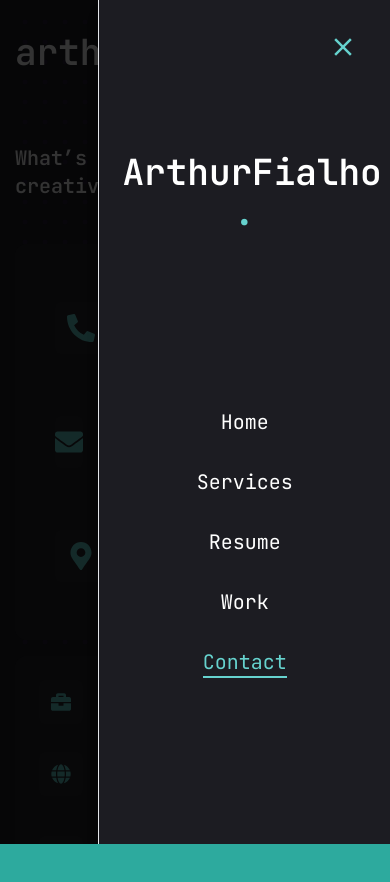
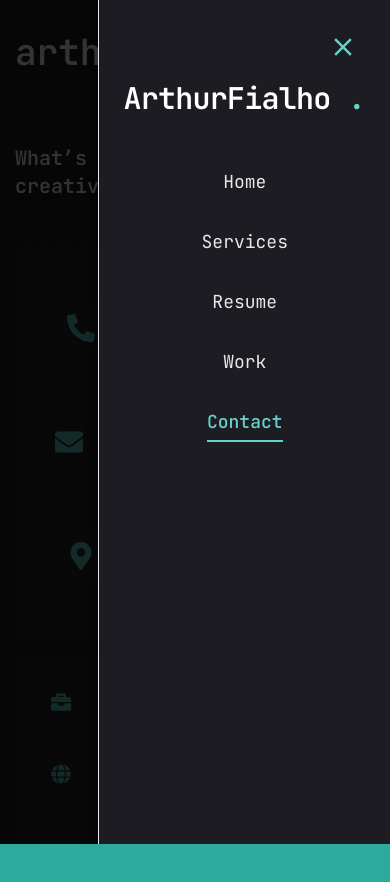
Before and after one commit to ArthurFialho/portfolio, a Next.js app: page /contact in a window 390 px wide. Both pictures are taken after a click on the button 359 px from the left and 52 px from the top of the page. Shown: the top 882 px of the page. Built offline with nearby package versions, Linux system fonts and the light colour scheme.

Commit message:
fix: corrije path de mobile e remove feature de preventDefault no evento secundário do componente BallPit

```diff
--- a/app/contact/page.jsx
+++ b/app/contact/page.jsx
@@ -117,10 +117,7 @@ const Contact = () => {
           baseColor="#271E37"
           activeColor="#66D2CE"
           proximity={120}
-          shockRadius={250}
-          shockStrength={5}
-          resistance={750}
-          returnDuration={1.5}
+          interactive={false}
         />
       </div>
       <section className="min-h-[80vh] flex flex-col justify-center py-12 xl:py-16 relative z-10 mt-24">
--- a/components/MobileNav.jsx
+++ b/components/MobileNav.jsx
@@ -1,7 +1,7 @@
 "use client";
 
 import { useEffect, useState } from "react";
-import { Sheet, SheetContent, SheetTrigger } from "@/components/ui/sheet";
+import { Sheet, SheetContent, SheetTitle, SheetTrigger } from "@/components/ui/sheet";
 import { usePathname } from "next/navigation";
 import Link from "next/link";
 
@@ -43,31 +43,32 @@ const MobileNav = () => {
       <SheetTrigger className="flex justify-center items-center">
         <CiMenuFries className="text-[32px] text-accent" />
       </SheetTrigger>
-      <SheetContent className="flex flex-col">
+      <SheetContent className="flex flex-col pt-20">
+        <SheetTitle className="sr-only">Navigation menu</SheetTitle>
         {/* logo */}
-        <div className="mt-32 mb-40 text-center text-2xl">
-          <Link href="./">
-            <h1 className="text-4xl font-semibold">
+        <div className="mb-8 text-center">
+          <Link href="./" onClick={() => setOpen(false)}>
+            <h1 className="text-3xl font-semibold tracking-tight">
               ArthurFialho <span className="text-accent">.</span>
             </h1>
           </Link>
         </div>
         {/* nav */}
-        <nav className="flex flex-col justify-center items-center gap-8">
-          {links.map((link, index) => {
-            return (
+        <nav className="flex flex-col justify-center items-center gap-6">
+          {links.map((link, index) => (
             <Link
               href={link.path}
               key={index}
+              onClick={() => setOpen(false)}
               className={`${
-                  link.path === pathname &&
-                  "text-accent border-b-2 border-accent"
-                } text-xl capitalize hover:text-accent transition-all`}
+                link.path === pathname
+                  ? "text-accent border-b-2 border-accent font-medium"
+                  : "text-white/90 hover:text-accent"
+              } text-lg capitalize transition-colors py-1`}
             >
               {link.name}
             </Link>
-            );
-          })}
+          ))}
         </nav>
       </SheetContent>
     </Sheet>
```
Lines whose indentation alone changed are shown as unchanged.
